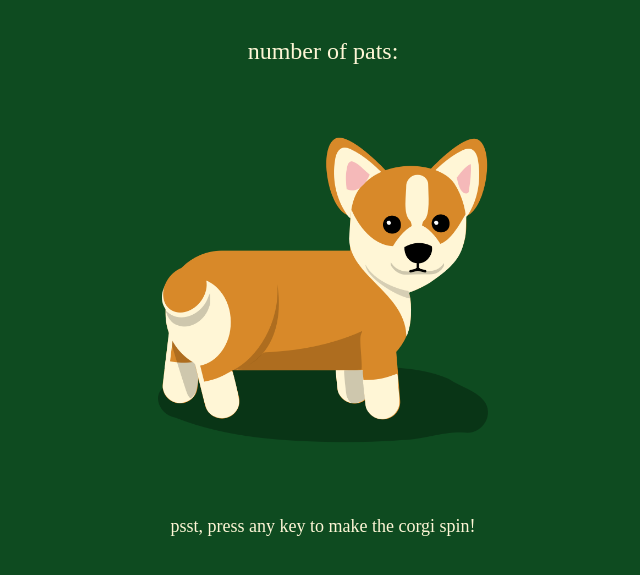
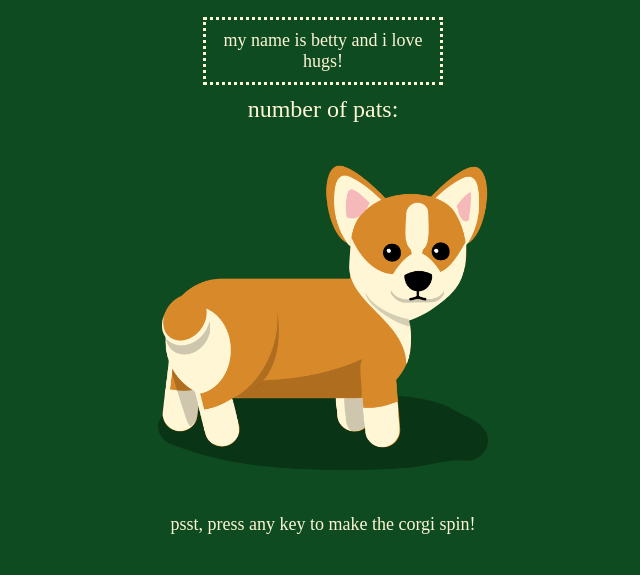
Before and after one commit to alicenyberg/useless-web, a plain HTML site: page index.html in a window 1280 px wide. Shown: the part 197-772 px from the top of the page, without its empty margins (317-957 px from the left). Drawn offline with Linux system fonts and the light colour scheme; a web font is replaced by a local one.

Commit message:
last changes

```diff
--- a/index.html
+++ b/index.html
@@ -10,7 +10,9 @@
   </head>
   <body>
     <h1>pet the corgi!!</h1>
-
+    <div class="containerOne">
+      <div id="corgiName"></div>
+    </div>
     <div class="corgiContainer">
       <button class="btnCounter">
         <p>number of pats:</p>
@@ -23,15 +25,8 @@
       </button>
     </div>
     <p class="message"></p>
-    <div class="corgiBark">
-      <audio class="corgiAudio">
-        <source src="/audio/woof.mp3" type="audio/mp2" />
-      </audio>
-    </div>
     <p class="keyText">psst, press any key to make the corgi spin!</p>
-    <footer>
-      <!-- <p>Made by Alice Nyberg</p> -->
-    </footer>
+    <footer></footer>
     <script src="script.js"></script>
   </body>
 </html>
--- a/script.js
+++ b/script.js
@@ -18,7 +18,7 @@ button.addEventListener('click', () => {
 });
 
 function blueBackground() {
-  if (window.scrollY > window.innerHeight / 6) {
+  if (window.scrollY > window.innerHeight / 8) {
     document.body.classList.add('blue');
   } else {
     document.body.classList.remove('blue');
@@ -31,3 +31,10 @@ const img = document.querySelector('.corgiImg');
 window.addEventListener('keypress', function (event) {
   img.classList.toggle('rotate');
 });
+
+const corgiInfos = ['my name is betty ', 'and i love hugs! '];
+const corgiName = document.getElementById('corgiName');
+
+corgiInfos.forEach((corgiInfo) => {
+  corgiName.textContent += corgiInfo;
+});
--- a/style.css
+++ b/style.css
@@ -34,7 +34,7 @@ p {
   font-size: var(--p-font-size);
   display: flex;
   justify-content: center;
-  padding: 20px;
+  padding: 10px;
 }
 
 .corgiContainer {
@@ -74,12 +74,28 @@ p {
   background-color: var(--background-light);
 }
 
+.containerOne {
+  display: flex;
+  justify-content: center;
+  align-items: center;
+}
+#corgiName {
+  margin-right: 0;
+  border: 3px dotted var(--h1-color);
+  width: 240px;
+  padding: 10px;
+  text-align: center;
+  color: var(--h1-color);
+  font-size: var(--p-small);
+  font-family: var(--font-main);
+}
+
 footer {
   display: flex;
   justify-content: center;
   width: 100%;
+  height: 40%;
   position: absolute;
-  padding-top: 300%;
 }
 
 @media screen and (min-width: 768px) {
```
Also changed, not shown: 2 other files.
